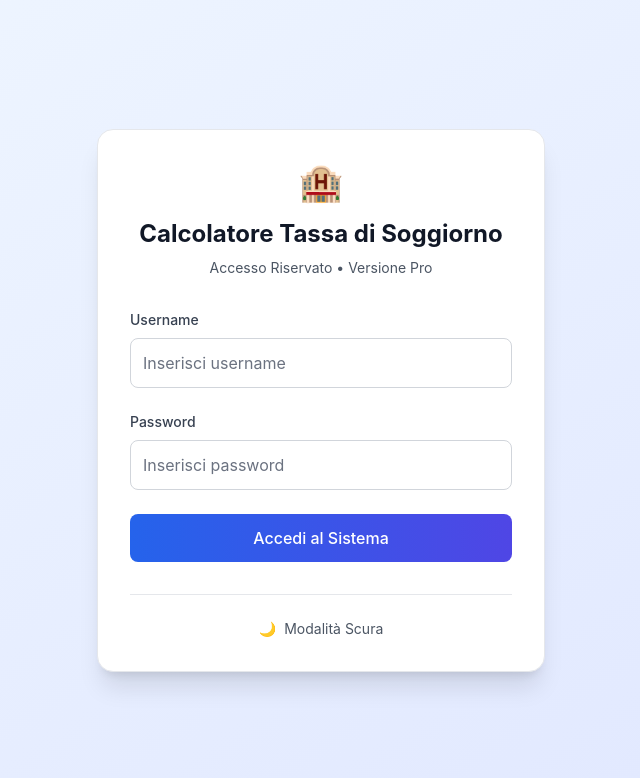
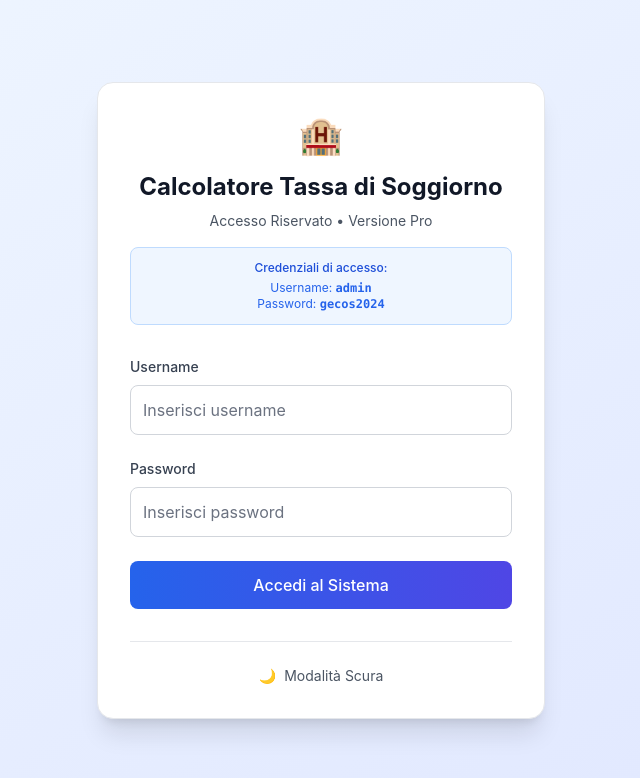
Before and after one commit to fracabu/tassa-soggiorno-calculator, a React (Create React App) app: page / in a window 1280 px wide. Shown: the top 778 px of the page, without its empty margins (319-959 px from the left). Built offline with nearby package versions, Linux system fonts and the light colour scheme.

Commit message:
add claude md

```diff
--- a/src/App.js
+++ b/src/App.js
@@ -311,6 +311,17 @@ const LoginScreen = ({ onLogin, darkMode, toggleDarkMode }) => {
           <p className={`${darkMode ? 'text-gray-400' : 'text-gray-600'} text-sm`}>
             Accesso Riservato • Versione Pro
           </p>
+          <div className={`mt-4 p-3 rounded-lg ${darkMode ? 'bg-gray-700 border border-gray-600' : 'bg-blue-50 border border-blue-200'}`}>
+            <p className={`text-xs ${darkMode ? 'text-gray-300' : 'text-blue-700'} font-medium mb-1`}>
+              Credenziali di accesso:
+            </p>
+            <p className={`text-xs ${darkMode ? 'text-gray-400' : 'text-blue-600'}`}>
+              Username: <span className="font-mono font-semibold">admin</span>
+            </p>
+            <p className={`text-xs ${darkMode ? 'text-gray-400' : 'text-blue-600'}`}>
+              Password: <span className="font-mono font-semibold">gecos2024</span>
+            </p>
+          </div>
         </div>
 
         <form onSubmit={handleLogin} className="space-y-6">
```
Also changed, not shown: 1 other file (tests, documents, lock files or other folders).
